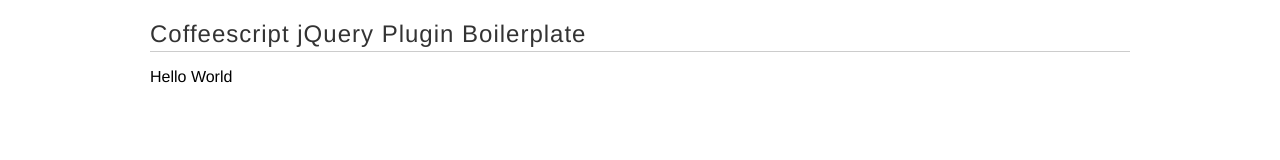
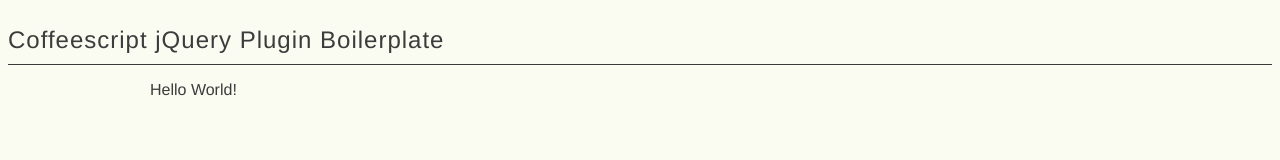
Before and after one commit to miniJs/miniBoilerplate, a plain HTML site: page index.html in a window 1280 px wide. Drawn offline with nearby package versions, Linux system fonts and the light colour scheme.

Commit message:
minor updates on the css and fixed few typos

```diff
--- a/css/site.css
+++ b/css/site.css
@@ -1,14 +1,20 @@
 body {
-    font-family: 'Helvetica Neue',arial,helvetica,sans-serif;
+    font-family: helvetica,'Georgia',arial,sans-serif;
+    background-color: #fafbf1;
+    color: #3C3C3C;
 }
 
 h1 {
-    color: #333;
     font-size: 24px;
-    line-height: 35px;
+    line-height: 48px;
     font-weight: 100;
     letter-spacing: 1px;
-    border-bottom: 1px solid #CCC;
+    border-bottom: 1px solid #3c3c3c;
+}
+
+h1 strong {
+    text-transform: uppercase;
+    font-weight: bold;
 }
 
 #main {
--- a/index.html
+++ b/index.html
@@ -11,14 +11,13 @@
 
 <div id="container">
   <header>
+      <h1>Coffeescript jQuery Plugin Boilerplate</h1>
   </header>
 
   <div id="main">
-    <h1>Coffeescript jQuery Plugin Boilerplate</h1>
   </div>
 
   <footer>
-
   </footer>
 </div>
 <!-- end of #container -->
--- a/js/plugin.coffee
+++ b/js/plugin.coffee
@@ -2,7 +2,7 @@
 # CoffeeScript jQuery Plugin Boilerplate
 # By: Matthieu Aussaguel, http://www.mynameismatthieu.com
 # Version: 1.0 alpha 1.0
-# Updated: June 13th, 2011
+# Updated: June 27th, 2011
 #
 
 jQuery ->
@@ -21,7 +21,7 @@
         # plugin settings
         @settings = {}
 
-        # jQuery version of DOM elment attached to the plugin
+        # jQuery version of DOM element attached to the plugin
         @$element = $ element
 
         ## private methods
@@ -46,7 +46,7 @@
         @init = ->
             @settings = $.extend {}, @defaults, options
             @settings.callback element, @settings.message
-
+        # end init method
 
         # initialise the plugin
         @init()
--- a/js/script.js
+++ b/js/script.js
@@ -1,6 +1,6 @@
 $(function() {
   $('#main').pluginName({
-        'message': 'Hello World',
+        'message': 'Hello World!',
         'callback': function(e, message) {
           $(e).append(message);
         }
```
